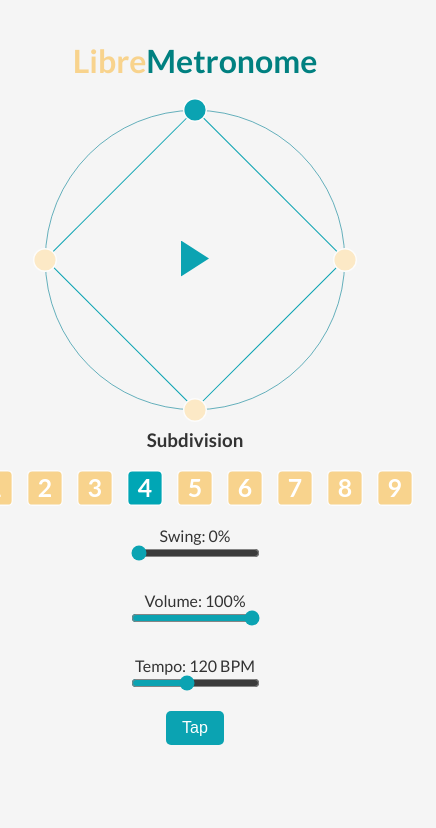
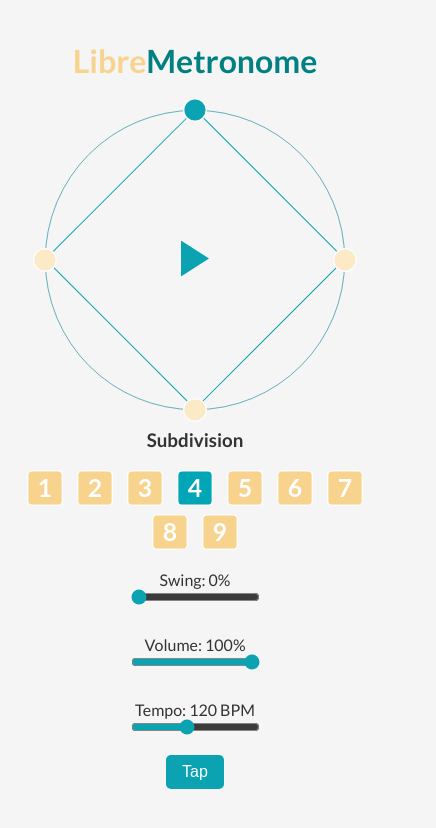
Before and after one commit to hybridpicker/LibreMetronome, a React (Create React App) app in the folder frontend/: page / in a window 390 px wide. Shown: the top 828 px of the page, 436 px wide, since content can reach past the window. Built offline with nearby package versions, Linux system fonts and the light colour scheme; no server answers.

Commit message:
fix: responsive design improvements for mobile devices (fixed container and subdivision buttons layout)

```diff
--- a/frontend/src/App.css
+++ b/frontend/src/App.css
@@ -3,9 +3,10 @@
 /* Main container */
 .app-container {
   text-align: center;
-  width: 100%;
   padding: 20px;
-  position: relative;
+  max-width: 100vw;          /* Maximum viewport width */
+  overflow-x: hidden;        /* Prevent horizontal scrolling */
+  box-sizing: border-box;    /* Include padding in width calculation */
   min-height: 100vh;
   background-color: #f5f5f5;
   color: #333;
@@ -13,9 +14,12 @@
 }
 
 /* Circle forced to 300x300 to prevent oversize */
+/* In AdvancedMetronomeWithCircle.js der Container wird responsiv gesetzt,
+   hier stellen wir nur sicher, dass das Bild innerhalb seines Containers
+   100% Breite/Höhe einnimmt. */
 .metronome-circle {
-  width: 300px;
-  height: 300px;
+  width: 100%;
+  height: 100%;
   object-fit: contain;
   display: block;
   position: absolute;
--- a/frontend/src/App.js
+++ b/frontend/src/App.js
@@ -27,7 +27,7 @@ export default function App() {
   const toggleInfo = () => setShowInfo((prev) => !prev);
 
   return (
-    <div style={{ textAlign: 'center', padding: '20px' }}>
+    <div className="app-container">
       {/* Info button in top left for desktop */}
       <button className="info-button" onClick={toggleInfo}>
         <img src={infoIcon} alt="Info" />
--- a/frontend/src/components/AdvancedMetronomeWithCircle.js
+++ b/frontend/src/components/AdvancedMetronomeWithCircle.js
@@ -109,7 +109,7 @@ export default function AdvancedMetronomeWithCircle({
     }
   }
 
-  // Define circle radius
+  // Define circle radius (used for calculation)
   const radiusPx = 150;
 
   // Create beat data for each subdivision
@@ -217,11 +217,14 @@ export default function AdvancedMetronomeWithCircle({
 
   return (
     <div style={{ position: 'relative', textAlign: 'center' }}>
+      {/* Responsive container for metronome circle */}
       <div
         style={{
           position: 'relative',
-          width: '300px',
-          height: '300px',
+          width: 'calc(100vw - 40px)',  // account for padding
+          maxWidth: '300px',
+          height: 'calc(100vw - 40px)',  // maintain square aspect ratio
+          maxHeight: '300px',
           margin: '0 auto'
         }}
       >
@@ -253,7 +256,14 @@ export default function AdvancedMetronomeWithCircle({
       {/* Subdivision header and buttons */}
       <div style={{ marginTop: '15px', textAlign: 'center' }}>
         <h3>Subdivision</h3>
-        <div style={{ display: 'flex', gap: '8px', justifyContent: 'center' }}>
+        <div
+          style={{
+            display: 'flex',
+            flexWrap: 'wrap',          // Allow buttons to wrap into multiple rows
+            gap: '8px',
+            justifyContent: 'center'
+          }}
+        >
           {subdivisionButtons}
         </div>
       </div>
```
